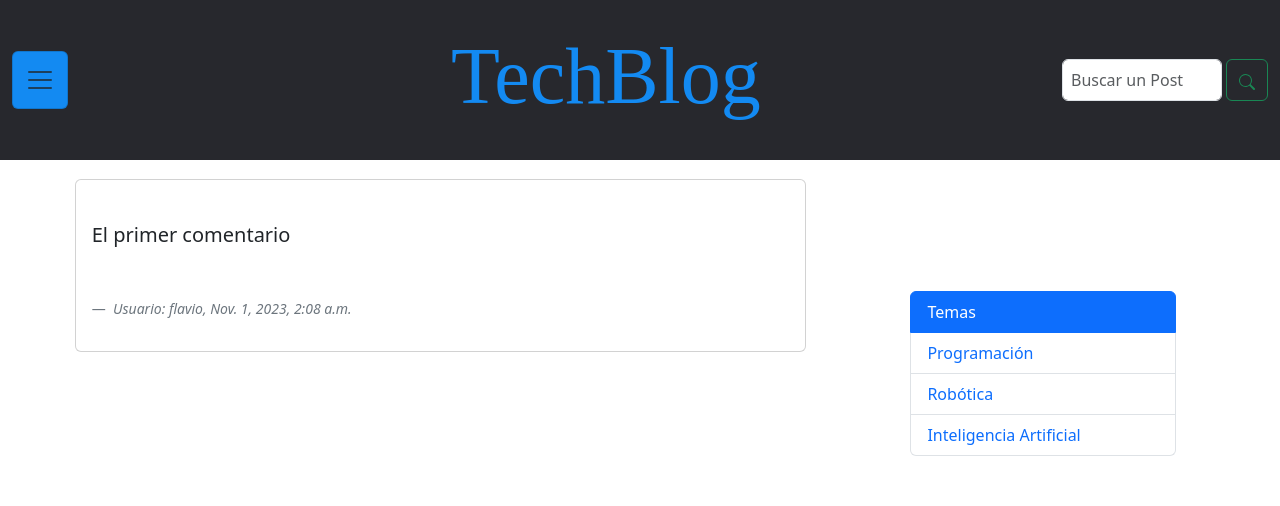
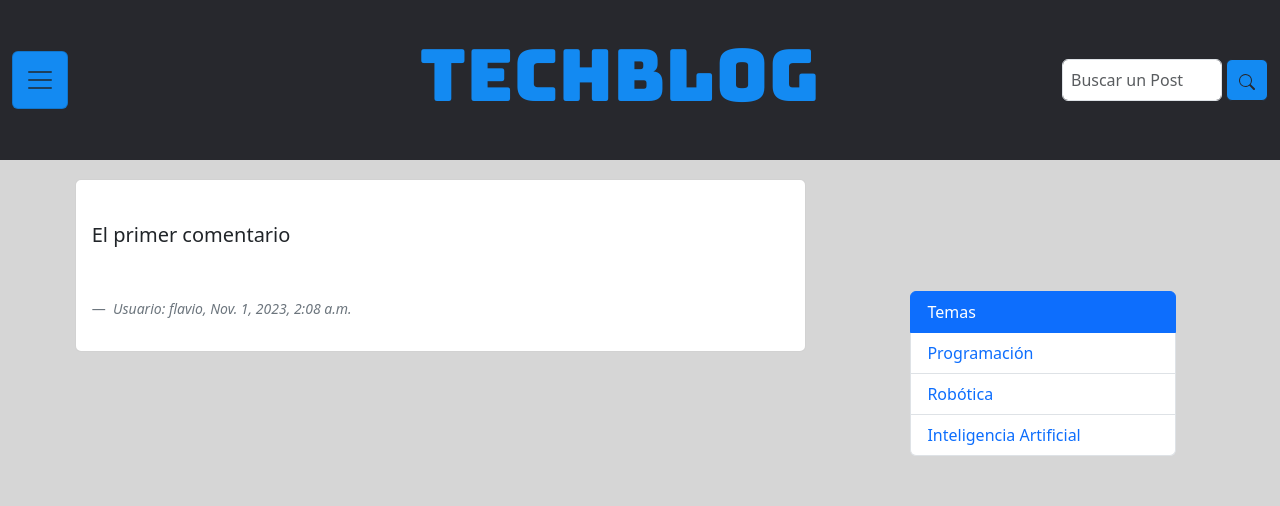
Before and after one commit to flavioaguirre/Tercera-pre-entrega-Aguirre, a Django app: page /foro/discusion/ in a window 1280 px wide. Shown: the top 506 px of the page. Run offline with Django 4.2, Linux system fonts and the light colour scheme; data comes from the database, SQL or seed files in the repository; both versions use the stored data as it was after the commit; parts of the project's set-up code (start-up, migrations or seed data) failed here and were passed over.

Commit message:
Estilos avanzados nav 1

```diff
--- a/inicio_blog/static/css/styles.css
+++ b/inicio_blog/static/css/styles.css
@@ -1,3 +1,7 @@
+body{
+    background: #cccc;
+}
+
 a{
     text-decoration: none;
     font-style: inherit;
@@ -23,6 +27,23 @@ iframe {
 /* .header{
 
 } */
+
+.btn:hover {
+    background: #138af2;
+    color: #27282D;
+    border-color: #138af2;
+}
+
+btn-check:checked+.btn, .btn.active, .btn.show, .btn:first-child:active, :not(.btn-check)+.btn:active{
+    background-color: #138af2;
+    color: #27282D;
+}
+
+.btn-outline-success{
+    background: #138af2;
+    color: #27282D;
+    border-color: #27282D;
+}
 
 .navbar{
     position: fixed;
@@ -54,10 +75,14 @@ iframe {
 }
 
 .navbar-brand {
-    font-family: 'Times New Roman', Times, serif;
-    font-size: 5rem;
+    font-family: 'Bungee', sans-serif;
+    font-size: 4.5rem;
     margin-left: 15%;
     color: #138af2;
+}
+
+.h1_brand_navbar{
+    font-family: 'Orbitron', sans-serif;
 }
 
 .form-control{
--- a/templates/base.html
+++ b/templates/base.html
@@ -7,6 +7,14 @@
     <title>TechBlog</title>
     <link href="https://cdn.jsdelivr.net/npm/bootstrap@5.3.2/dist/css/bootstrap.min.css" rel="stylesheet" integrity="sha384-T3c6CoIi6uLrA9TneNEoa7RxnatzjcDSCmG1MXxSR1GAsXEV/Dwwykc2MPK8M2HN" crossorigin="anonymous">
     <link rel="stylesheet" href= {% static "css/styles.css" %}>
+    <link rel="preconnect" href="https://fonts.googleapis.com">
+    <link rel="preconnect" href="https://fonts.googleapis.com">
+    <link rel="preconnect" href="https://fonts.googleapis.com">
+    <link rel="preconnect" href="https://fonts.gstatic.com" crossorigin>
+    <link href="https://fonts.googleapis.com/css2?family=Bungee&display=swap" rel="stylesheet">
+    <style>
+        @import url('https://fonts.googleapis.com/css2?family=Orbitron:wght@600&display=swap');
+      </style>
 </head>
 <body>
     <header class="header">
@@ -71,10 +79,15 @@
                             </li>
                             {% else %}
                             <li class="nav-item">
-                                <a class="nav-link" aria-current="page" href={% url "registro_usuario" %}>Registrarse</a>
+                                <a class="nav-link" aria-current="page" href={% url "registro_usuario" %}><svg xmlns="http://www.w3.org/2000/svg" width="16" height="16" fill="currentColor" class="bi bi-person-vcard-fill icono-nav" viewBox="0 0 16 16">
+                                    <path d="M0 4a2 2 0 0 1 2-2h12a2 2 0 0 1 2 2v8a2 2 0 0 1-2 2H2a2 2 0 0 1-2-2V4Zm9 1.5a.5.5 0 0 0 .5.5h4a.5.5 0 0 0 0-1h-4a.5.5 0 0 0-.5.5ZM9 8a.5.5 0 0 0 .5.5h4a.5.5 0 0 0 0-1h-4A.5.5 0 0 0 9 8Zm1 2.5a.5.5 0 0 0 .5.5h3a.5.5 0 0 0 0-1h-3a.5.5 0 0 0-.5.5Zm-1 2C9 10.567 7.21 9 5 9c-2.086 0-3.8 1.398-3.984 3.181A1 1 0 0 0 2 13h6.96c.026-.163.04-.33.04-.5ZM7 6a2 2 0 1 0-4 0 2 2 0 0 0 4 0Z"/>
+                                  </svg>Registrarse</a>
                             </li>
                             <li class="nav-item">
-                                <a class="nav-link" href={% url "login" %}>Iniciar sesión</a>
+                                <a class="nav-link" href={% url "login" %}><svg xmlns="http://www.w3.org/2000/svg" width="16" height="16" fill="currentColor" class="bi bi-box-arrow-in-right icono-nav" viewBox="0 0 16 16">
+                                    <path fill-rule="evenodd" d="M6 3.5a.5.5 0 0 1 .5-.5h8a.5.5 0 0 1 .5.5v9a.5.5 0 0 1-.5.5h-8a.5.5 0 0 1-.5-.5v-2a.5.5 0 0 0-1 0v2A1.5 1.5 0 0 0 6.5 14h8a1.5 1.5 0 0 0 1.5-1.5v-9A1.5 1.5 0 0 0 14.5 2h-8A1.5 1.5 0 0 0 5 3.5v2a.5.5 0 0 0 1 0v-2z"/>
+                                    <path fill-rule="evenodd" d="M11.854 8.354a.5.5 0 0 0 0-.708l-3-3a.5.5 0 1 0-.708.708L10.293 7.5H1.5a.5.5 0 0 0 0 1h8.793l-2.147 2.146a.5.5 0 0 0 .708.708l3-3z"/>
+                                  </svg>Iniciar sesión</a>
                             </li>
                             {% endif %}
                         </ul>
```
Also changed, not shown: db.sqlite3, inicio_blog/static/assets/static/Orbitron-Black.ttf (added), inicio_blog/static/assets/static/Orbitron-Bold.ttf (added), inicio_blog/static/assets/static/Orbitron-ExtraBold.ttf (added), inicio_blog/static/assets/static/Orbitron-Medium.ttf (added), inicio_blog/static/assets/static/Orbitron-Regular.ttf (added), inicio_blog/static/assets/static/Orbitron-SemiBold.ttf (added).
